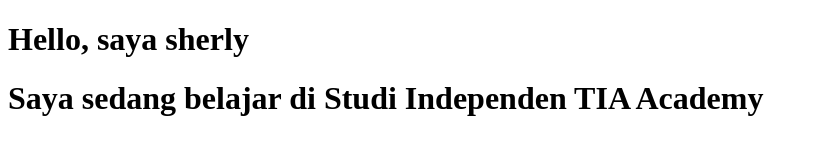
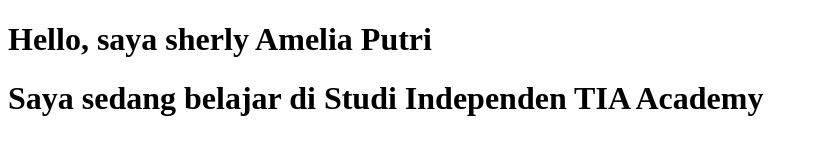
Before and after one commit to Sherlyamelia/project-git, a plain HTML site: page index.html in a window 1280 px wide. Shown: the whole page, without its empty margins (0-817 px from the left). Drawn offline with Linux system fonts and the light colour scheme.

Commit message:
unrevisi commit

```diff
--- a/index.html
+++ b/index.html
@@ -4,7 +4,7 @@
     <title>Hello, saya sherly</title>
 </head>
 <body>
-    <h1>Hello, saya sherly</h1>
+    <h1>Hello, saya sherly Amelia Putri</h1>
     <h1>Saya sedang belajar di Studi Independen TIA Academy</h1>
 </body>
 </html>
```
